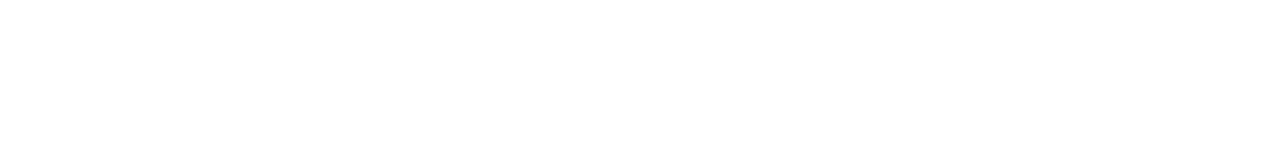
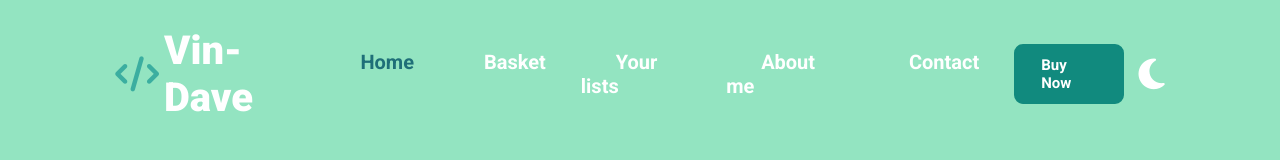
Before and after one commit to Vin-Dave/flex-website, a plain HTML site: page index.html in a window 1280 px wide. Drawn offline with Linux system fonts and the light colour scheme.

Commit message:
added navigation

```diff
--- a/index.html
+++ b/index.html
@@ -15,9 +15,24 @@
 
 <body>
 
-    <nav>
+    <header>
+        <a href="#" class="logo"><i class="fa-solid fa-code"></i> Vin-Dave</a>
+        <ul class="nav_list">
+            <li><a href="#" class="active">Home</a></li>
+            <li><a href="#">Basket</a></li>
+            <li><a href="#">Your lists</a></li>
+            <li><a href="#">About me</a></li>
+            <li><a href="#">Contact</a></li>
+        </ul>
 
-    </nav>
+        <div class="header-main">
+            <a href="#" class="buy-btn">Buy Now</a>
+
+            <div class="fa-solid fa-bars burger-btn"></div>
+            <div class="fa-solid fa-moon dark-mode-btn"></div>
+        </div>
+    </header>
+
     <script src="script/script.js"></script>
 </body>
 
--- a/style/style.css
+++ b/style/style.css
@@ -1,21 +1,118 @@
-* {
+*,
+*::after,
+*::before {
 	margin: 0;
 	padding: 0;
 	box-sizing: border-box;
+	list-style: none;
+	text-decoration: none;
+}
+html {
+	font-size: 62.5%;
+	scroll-behavior: smooth;
+	font-family: "Roboto", sans-serif;
 }
 
 :root {
-	--background-color-accent-1: #1e2b3e;
-	--background-color-accent-2: #121a26;
+	--background-color-accent-1: #93e4c1;
+	--background-color-accent-2: #3baea0;
+	--background-color-accent-3: #118a7e;
 	--b-font: 5rem;
 	--h2-font: 3rem;
 	--p-font: 1rem;
 	--fontcolor: #fff;
 	--fontcolor-2: #ccc;
 	--accent-1: #ccc;
-	--accent-2: #7140bf;
+	--accent-2: #1f6f78;
 }
 
 body {
 	font-family: "Roboto", sans-serif;
+	background-color: var(--background-color-accent-1);
+	color: var(--fontcolor);
 }
+/* NAVIGATION */
+header {
+	position: fixed;
+	display: flex;
+	padding: 27px 9%;
+	top: 0;
+	right: 0;
+	z-index: 999;
+	width: 100%;
+	justify-content: space-between;
+	align-items: center;
+	transition: all ease 0.65s;
+}
+.nav_list {
+	display: flex;
+}
+.nav_list a {
+	margin: 0 35px;
+	font-weight: 700;
+	font-size: 2rem;
+	color: var(--fontcolor);
+	transition: all ease 0.65s;
+}
+.nav_list a:hover {
+	color: var(--accent-2);
+}
+.nav_list a.active {
+	color: var(--accent-2);
+}
+
+.nav_list .logo {
+	display: flex;
+	align-items: center;
+	font-size: 45px;
+	font-weight: 900;
+	color: var(--fontcolor);
+}
+.logo {
+	display: flex;
+	align-items: center;
+	font-size: 40px;
+	color: var(--fontcolor);
+	font-weight: 900;
+}
+
+.logo i {
+	color: var(--background-color-accent-2);
+	vertical-align: middle;
+	margin-right: 5px;
+	font-size: 35px;
+}
+.header-main {
+	display: flex;
+	align-items: center;
+}
+.buy-btn {
+	display: inline-block;
+	padding: 10px 25px;
+	font-size: 15px;
+	font-weight: 600;
+	color: var(--fontcolor);
+	background-color: var(--background-color-accent-3);
+	border-radius: 9px;
+	border: 2px solid var(--background-color-accent-3);
+	transition: all ease 0.65s;
+}
+.dark-mode-btn {
+	margin-left: 15px;
+	font-size: 35px;
+	cursor: pointer;
+	color: var(--fontcolor);
+}
+.burger-btn {
+	display: none;
+	margin: 15px;
+	font-size: 45px;
+	cursor: pointer;
+	color: var(--fontcolor);
+	z-index: 999;
+}
+
+.buy-btn:hover {
+	background: transparent;
+	color: #000;
+}
```
